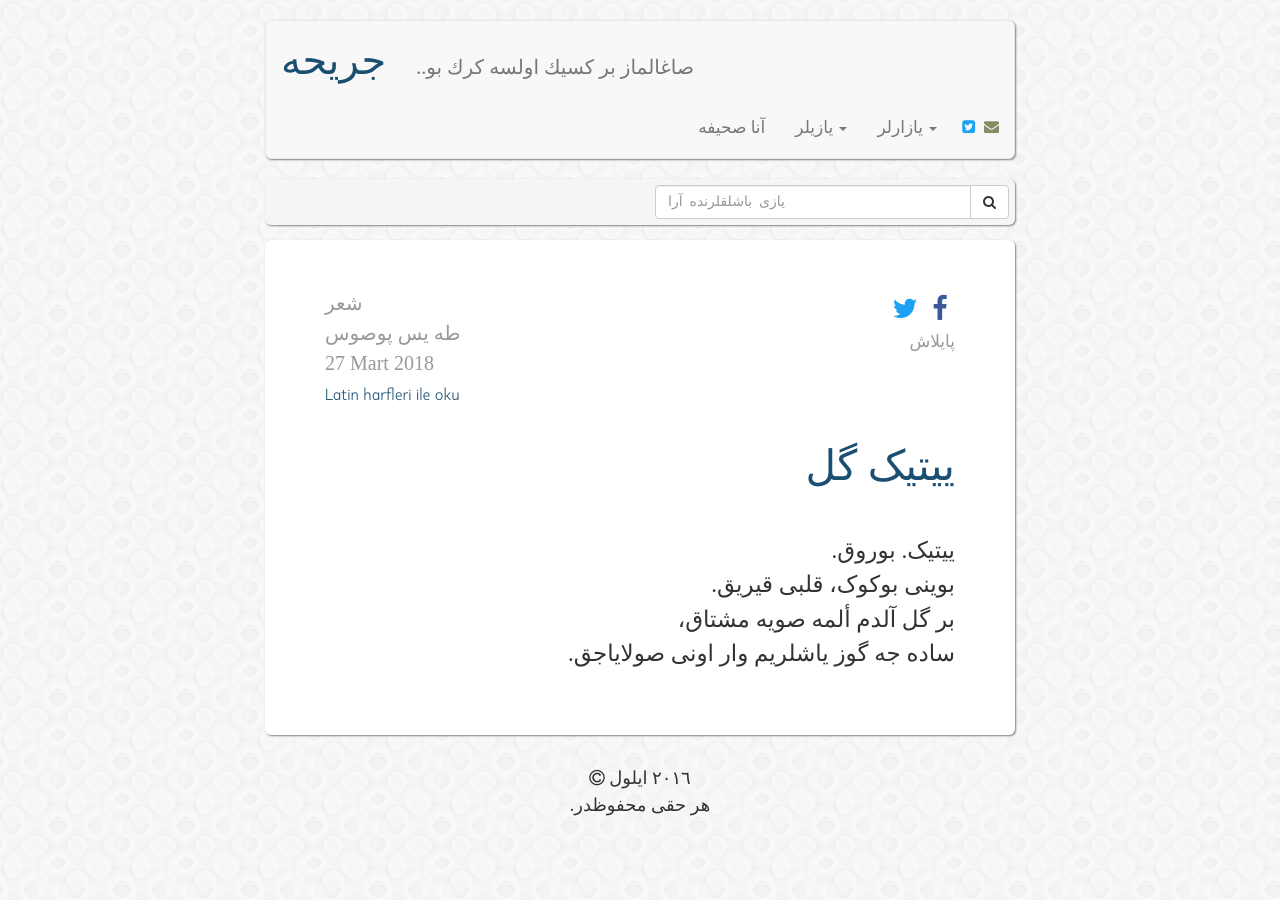
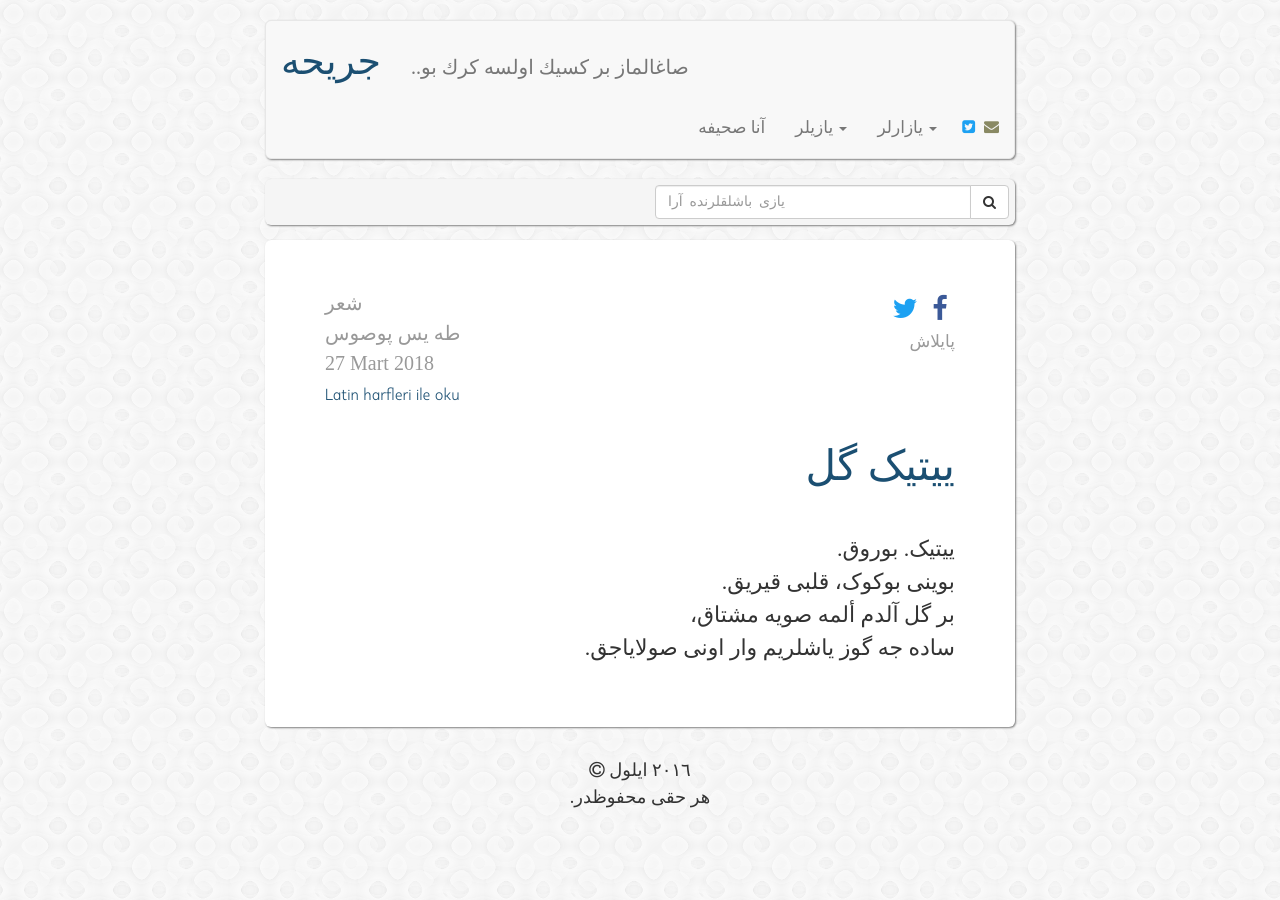
Before and after one commit to muhammedaydogdu/muhammedaydogdu.github.io, a Jekyll site: the page built from _posts/2018-03-27-yitik-gul-os.md, in a window 1280 px wide. Built offline with Jekyll 4.4.1, drawn with Linux system fonts in a browser that asks for light colours; some web fonts are replaced.

Commit message:
Update style.css

```diff
--- a/css/style.css
+++ b/css/style.css
@@ -137,7 +137,7 @@
 }
 
 .container .jumbotron .os-text p {
-  font-size: 23px;
+  font-size: 22px;
 }
 
 .container .jumbotron h2.os-text {
@@ -145,7 +145,7 @@
 }
 
 #os-baslik {
-  font-size: 40px;
+  font-size: 38px;
 }
 
 #foot-os {
```
